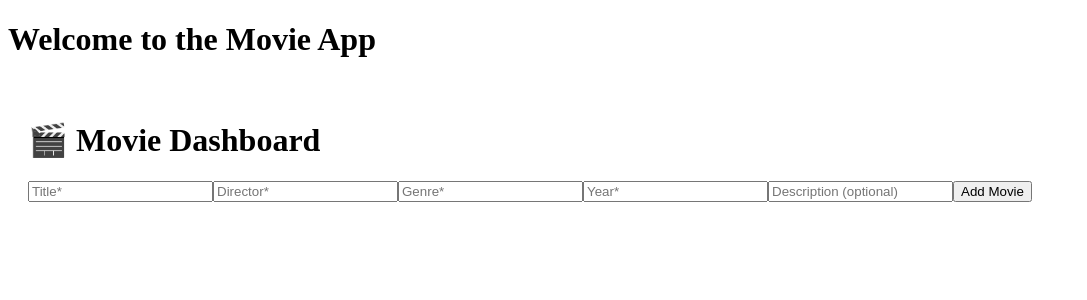
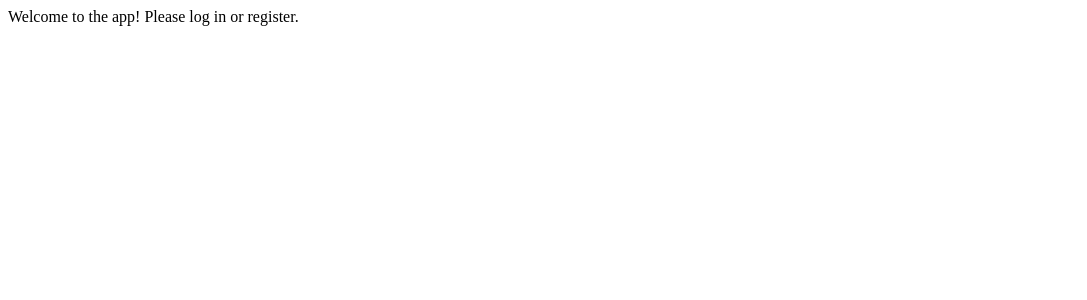
Before and after one commit to Ira7170/movie-app, a React (Create React App) app: page / in a window 1280 px wide. Shown: the top 300 px of the page, without its empty margins (0-1087 px from the left). Built offline with nearby package versions, Linux system fonts and the light colour scheme.

Commit message:
Replace old src folder with updated local version

```diff
--- a/src/Pages/Home.tsx
+++ b/src/Pages/Home.tsx
@@ -1,11 +1,10 @@
-import React from 'react';
-import MovieDashboard from '../Components/UserUI/MovieDashboard/MovieDashboard';
 
-const Home: React.FC = () => {
+import React from "react";
+
+const Home = () => {
   return (
     <div>
-      <h1>Welcome to the Movie App</h1>
-      <MovieDashboard />
+      Welcome to the app! Please log in or register.
     </div>
   );
 };
```
Also changed, not shown: src/Pages/MovieDashboard/MovieDashboard.tsx (renamed from src/Components/UserUI/MovieDashboard/MovieDashboard.tsx, +4 -4 lines), src/Pages/MovieDashboard/MovieDashboard.module.css (added).
